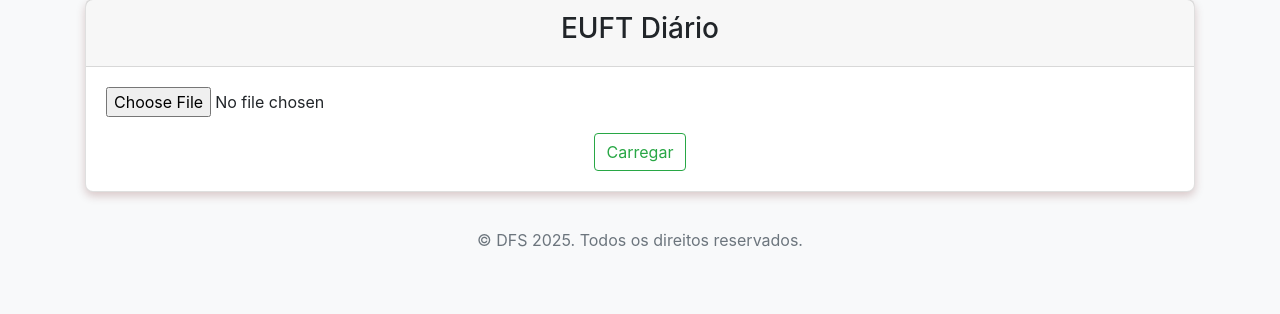
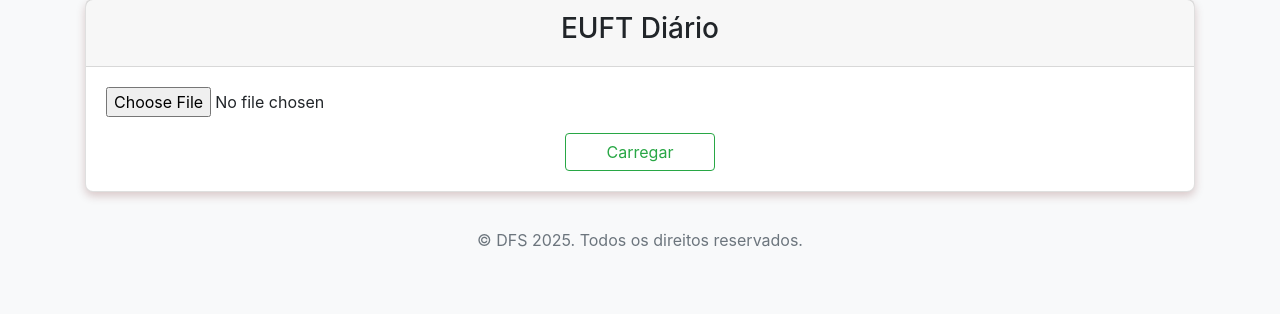
Before and after one commit to Dougas85/EUFT01, a Flask app: page / in a window 1280 px wide. Shown: the part 105-419 px from the top of the page. Run offline with Flask 3, Linux system fonts and the light colour scheme; some libraries are stand-ins or nearby versions.

Commit message:
Update styles.css

```diff
--- a/static/styles.css
+++ b/static/styles.css
@@ -23,6 +23,9 @@ body {
 .btn-success {
     background-color: #28a745;
     border-color: #28a745;
+}
+.btn-custom {
+    width: 150px;
 }
 
 .footer {
```
